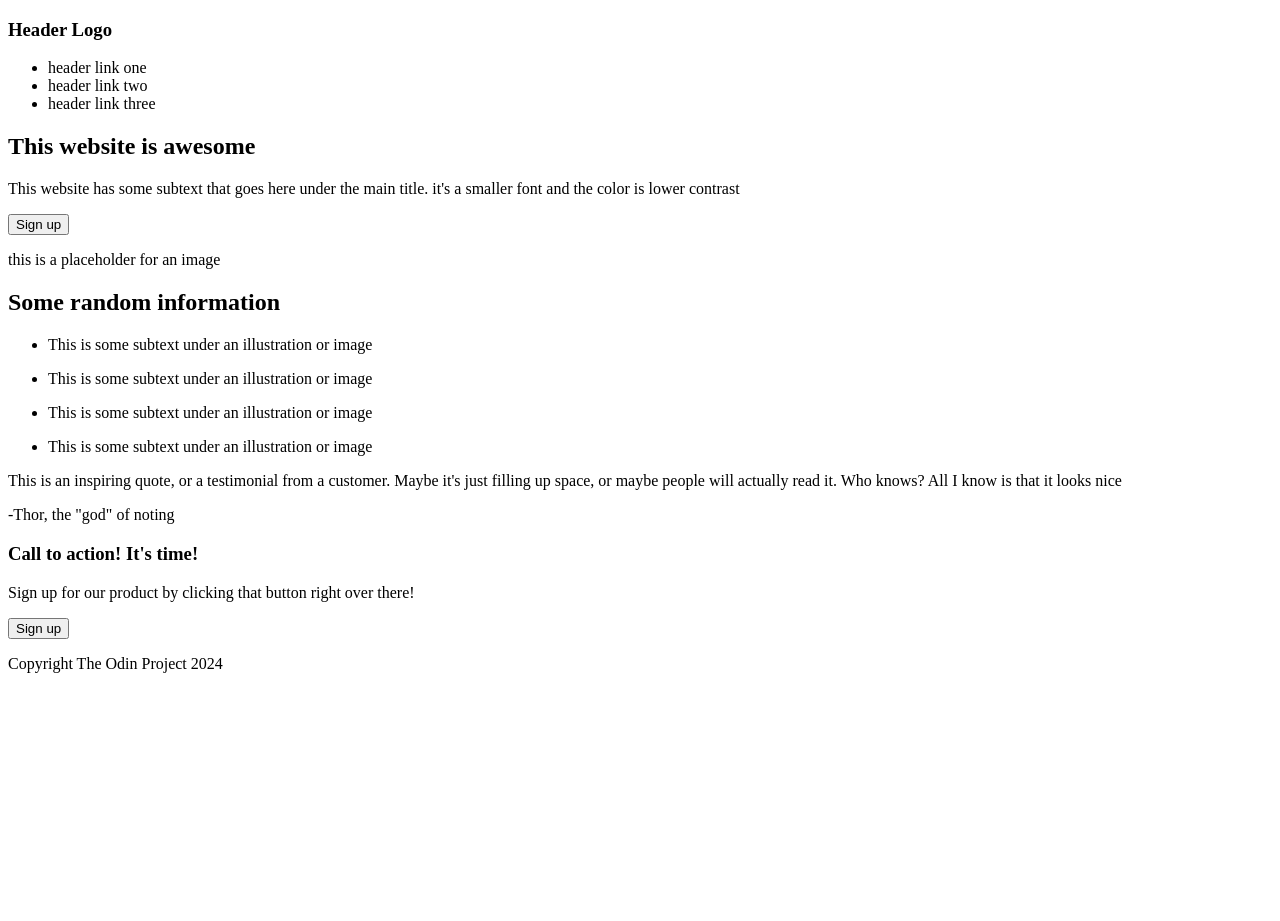
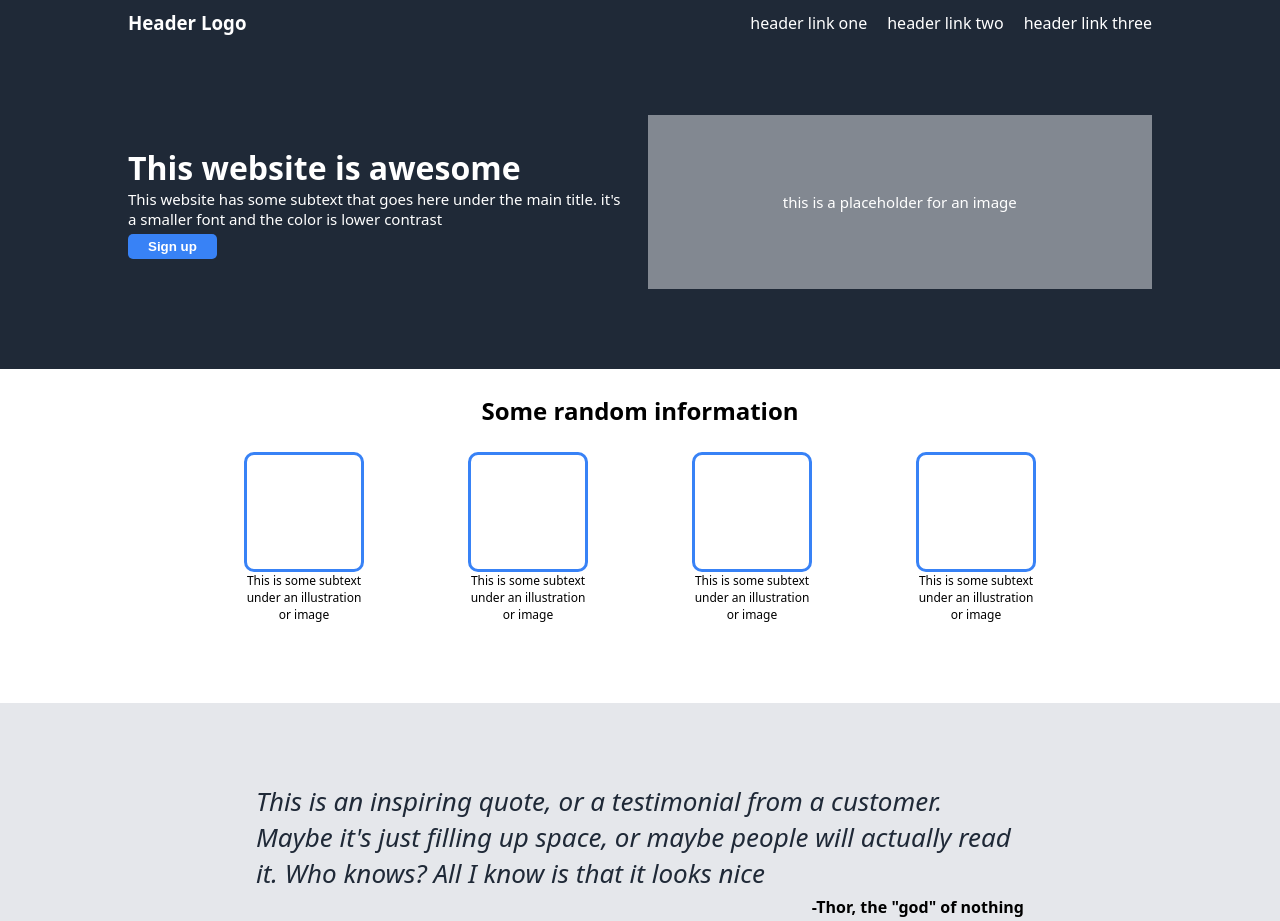
Before and after one commit to Ateran7595/git_test, a plain HTML site: page index.html in a window 1280 px wide. Shown: the top 921 px of the page. Before the commit the page ends 800 px from the top, so only its background shows below. Drawn offline with Linux system fonts and the light colour scheme.

Commit message:
index.html

```diff
--- a/index.html
+++ b/index.html
@@ -9,26 +9,29 @@
 
     <body>
         <header id="header">
+            <div>
                 <h3>Header Logo</h3>
                 <ul>
                     <li><a>header link one</a></li>
                     <li><a>header link two</a></li>
                     <li><a>header link three</a></li>
                 </ul>
+            </div>
         </header>
-        <div id="aboutUs">
-            <div>
-                <h2>This website is awesome</h2>
+        <main>
+            <div id="divOne">
+                <div id="divOneCont">
+                    <div id="contOne">
+                        <h1>This website is awesome</h1>
                         <p>This website has some subtext that goes here under the main title. it's a smaller font and the color is lower contrast</p>
                         <button>Sign up</button>
                     </div>
-            <div>
+                    <div id="contTwo">
                         <p>this is a placeholder for an image</p>
                     </div>
                 </div>
-
-        <main>
-            <div>
+            </div>
+            <div id="divTwo">
                 <h2>Some random information</h2>
                 <ul>
                     <li>
@@ -49,13 +52,13 @@
                     </li>
                 </ul>
             </div>
-            <div>
+            <div id="divThree">
                 <p>This is an inspiring quote, or a testimonial from a customer. Maybe it's just filling up space, or maybe people will actually read it. Who knows? All I know is that it looks nice</p>
-                <p>-Thor, the "god" of noting</p>
+                <h4>-Thor, the "god" of nothing</h4>
             </div>
-            <div>
-                <div>
-                    <div>
+            <div id="divFour">
+                <div id="contFour">
+                    <div id="subFour">
                         <h3>Call to action! It's time!</h3>
                         <p>Sign up for our product by clicking that button right over there!</p>
                     </div>
@@ -64,7 +67,7 @@
             </div>
         </main>
         <footer>
-            <p>Copyright The Odin Project 2024</p>
+            <p>Copyright © The Odin Project 2024</p>
         </footer>
     </body>
 </html>
--- a/styles.css
+++ b/styles.css
@@ -0,0 +1,177 @@
+*{
+    border-style: border-box;
+    padding: 0;
+    margin: 0;
+}
+
+body{
+    font-family: system-ui, -apple-system, BlinkMacSystemFont, 'Segoe UI', Roboto, Oxygen, Ubuntu, Cantarell, 'Open Sans', 'Helvetica Neue', sans-serif;
+    height: 100%;
+    margin: 0;
+    display: flex;
+    flex-direction: column;
+}
+
+main {
+    flex-grow: 1;
+}
+
+#header{
+    padding-top: 10px;
+}
+
+#header div{
+    width: 80%;
+    display: flex;
+    justify-content: space-between;
+    align-items: center;
+    margin: auto;
+}
+
+#header ul{
+    display: flex;
+    flex-direction: row;
+    gap: 20px;
+}
+
+li{
+    list-style-type: none;
+}
+
+#header, #divOne, footer{
+    color: white;
+    background-color: #1f2937;
+}
+
+#divOne{
+
+    padding-top: 80px;
+    padding-bottom: 80px;
+
+}
+
+#divOne #divOneCont{
+    display: flex;
+    justify-content: space-between;
+    align-items: center;
+    width: 80%;
+    margin: auto;
+    gap: 15px;
+}
+
+#divOneCont p{
+    font-size: 15px;
+}
+
+#divOne #contOne{
+    width: 50%;
+    color: e5e7eb;
+}
+
+#divOne #contTwo{
+    display: flex;
+    align-items: center;
+    justify-content: center;
+    width: 50%;
+    text-align: center;
+    background-color: rgba(229, 231, 235, 0.5);
+    color: white;
+    height: 174px;
+}
+
+#divOne button{
+    border-style: none;
+    background-color: #3882F6;
+    color: white;
+    font-weight: bold;
+    padding: 5px 20px;
+    border-radius: 5px;
+    margin-top: 5px;
+}
+
+#divTwo{
+    display: flex;
+    flex-direction: column;
+    justify-content: center;
+    align-items: center;
+}
+
+#divTwo h2{
+    padding-top: 25px;
+    padding-bottom: 25px;
+}
+
+#divTwo ul{
+    display: flex;
+    width: 70%;
+    flex-direction: row;
+    justify-content: space-around;
+    padding-bottom: 80px;
+}
+
+#divTwo li{
+    width: 120px;
+    text-align: center;
+    font-size: 12px;
+}
+
+#container-border{
+    width: 114px;
+    height: 114px;
+    border: 3px solid #3882F6;
+    border-radius: 10px;
+}
+
+#divThree{
+    background-color: #E5E7EB;
+    padding-top: 80px;
+    padding-bottom: 80px;
+}
+
+#divThree p, #divThree h4{
+    width: 60%;
+}
+
+#divThree p{
+    margin: auto;
+    font-size: 26px;
+    font-style: italic;
+    color: #1f2937;
+}
+
+#divThree h4{
+    text-align: end;
+    margin: auto;
+    padding-top: 5px;
+    /* padding-right: 50px; */
+}
+
+#contFour{
+    display: flex;
+    justify-content: space-evenly;
+    align-items: center;
+    background-color: #3882F6;
+    width: 75%;
+    height: 100px;
+    margin: 60px auto;
+    border-radius: 5px;
+    color: white;
+}
+
+#contFour button{
+    border-style: none;
+    border: 2px solid white;
+    background-color: #3882F6;
+    color: white;
+    font-weight: bold;
+    padding: 5px 20px;
+    border-radius: 5px;
+}
+
+footer{
+    display: flex;
+    justify-content: center;
+    align-items: center;
+    height: 70px;
+    font-size: 13px;
+}
```
Lines whose indentation alone changed are shown as unchanged.
